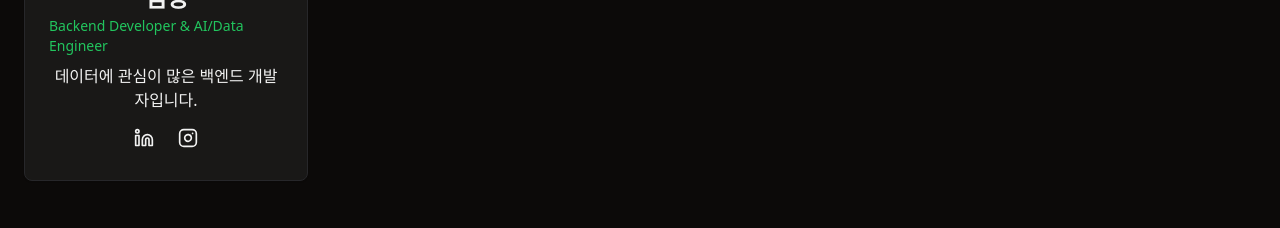
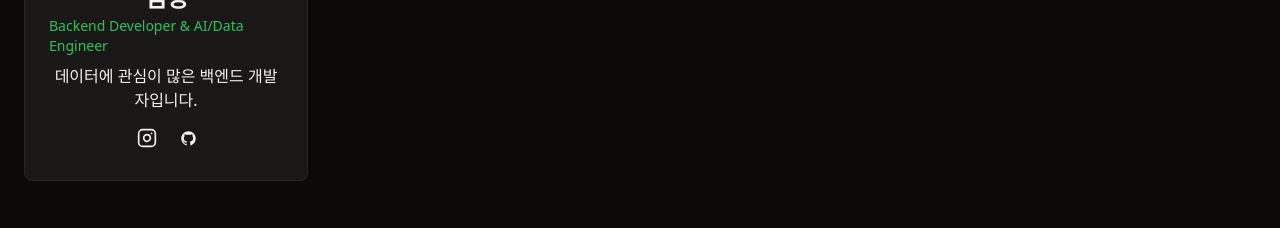
Before and after one commit to Devocean-TechWave/OLOL-Landing, a React (Vite) app: page / in a window 1280 px wide. Shown: the part 2680-2908 px from the top of the page. Built offline with nearby package versions, Linux system fonts and the light colour scheme; no server answers.

Commit message:
Fix: mypage set

```diff
--- a/src/components/Team.tsx
+++ b/src/components/Team.tsx
@@ -57,7 +57,7 @@
     socialNetworks: [
       {
         name: "Linkedin",
-        url: "www.linkedin.com/in/pujin021",
+        url: "https://www.linkedin.com/in/pujin021",
       },
       {
         name: "Instagram",
@@ -116,11 +116,11 @@
     description: "데이터에 관심이 많은 백엔드 개발자입니다.",
     socialNetworks: [
       {
-        name: "Linkedin",
+        name: "Instagram",
         url: "https://www.instagram.com/y.juuungi",
       },
       {
-        name: "Instagram",
+        name: "GitHubLogoIcon",
         url: "https://github.com/jungddddd",
       }
     ],
```
